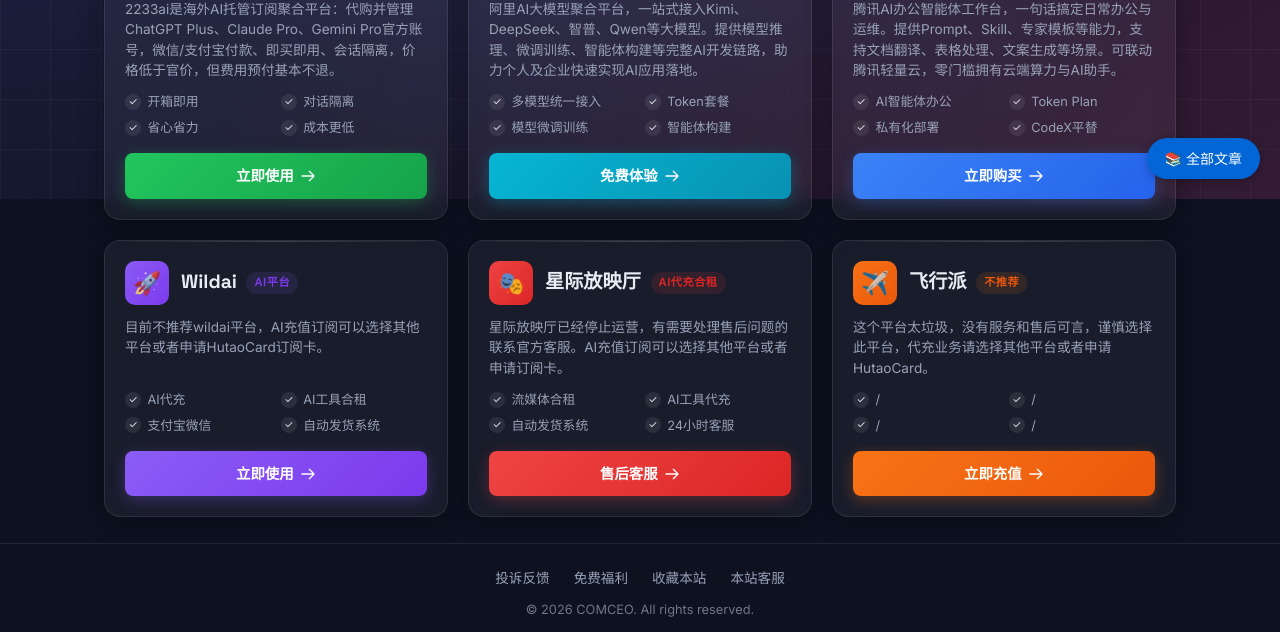
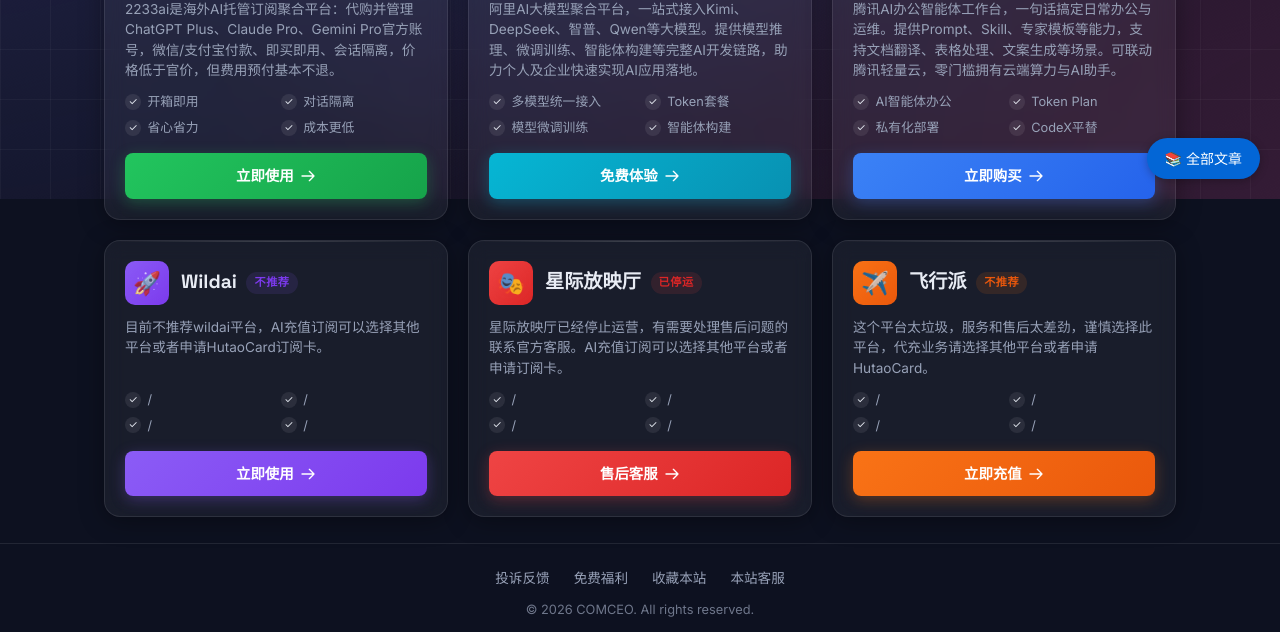
Before and after one commit to comceo/comceo.github.io, a website: page index.html in a window 1280 px wide. Shown: the part 601-1233 px from the top of the page. Drawn offline with nearby package versions, Linux system fonts and the light colour scheme.

Commit message:
Update index.html

```diff
--- a/index.html
+++ b/index.html
@@ -859,17 +859,17 @@
                         <div class="card-icon">🚀</div>
                         <div class="card-title-row">
                             <h3>Wildai</h3>
-                            <span class="tag">AI平台</span>
+                            <span class="tag">不推荐</span>
                         </div>
                     </div>
                     <p class="product-description">
                         目前不推荐wildai平台，AI充值订阅可以选择其他平台或者申请HutaoCard订阅卡。
                     </p>
                     <ul class="features-list">
-                        <li>AI代充</li>
-                        <li>AI工具合租</li>
-                        <li>支付宝微信</li>
-                        <li>自动发货系统</li>
+                        <li>/</li>
+                        <li>/</li>
+                        <li>/</li>
+                        <li>/</li>
                     </ul>
                     <a href="https://hutaocards.com/login?code=bnnhhd" target="_blank" rel="noopener noreferrer" class="cta-button">
                         立即使用
@@ -884,17 +884,17 @@
                         <div class="card-icon">🎭</div>
                         <div class="card-title-row">
                             <h3>星际放映厅</h3>
-                            <span class="tag">AI代充合租</span>
+                            <span class="tag">已停运</span>
                         </div>
                     </div>
                     <p class="product-description">
                         星际放映厅已经停止运营，有需要处理售后问题的联系官方客服。AI充值订阅可以选择其他平台或者申请订阅卡。
                     </p>
                     <ul class="features-list">
-                        <li>流媒体合租</li>
-                        <li>AI工具代充</li>
-                        <li>自动发货系统</li>
-                        <li>24小时客服</li>
+                        <li>/</li>
+                        <li>/</li>
+                        <li>/</li>
+                        <li>/</li>
                     </ul>
                     <a href="https://www.naifeistation.com" target="_blank" rel="noopener noreferrer" class="cta-button">
                         售后客服
@@ -913,7 +913,7 @@
                         </div>
                     </div>
                     <p class="product-description">
-                        这个平台太垃圾，没有服务和售后可言，谨慎选择此平台，代充业务请选择其他平台或者申请HutaoCard。
+                        这个平台太垃圾，服务和售后太差劲，谨慎选择此平台，代充业务请选择其他平台或者申请HutaoCard。
                     </p>
                     <ul class="features-list">
                         <li>/</li>
```
